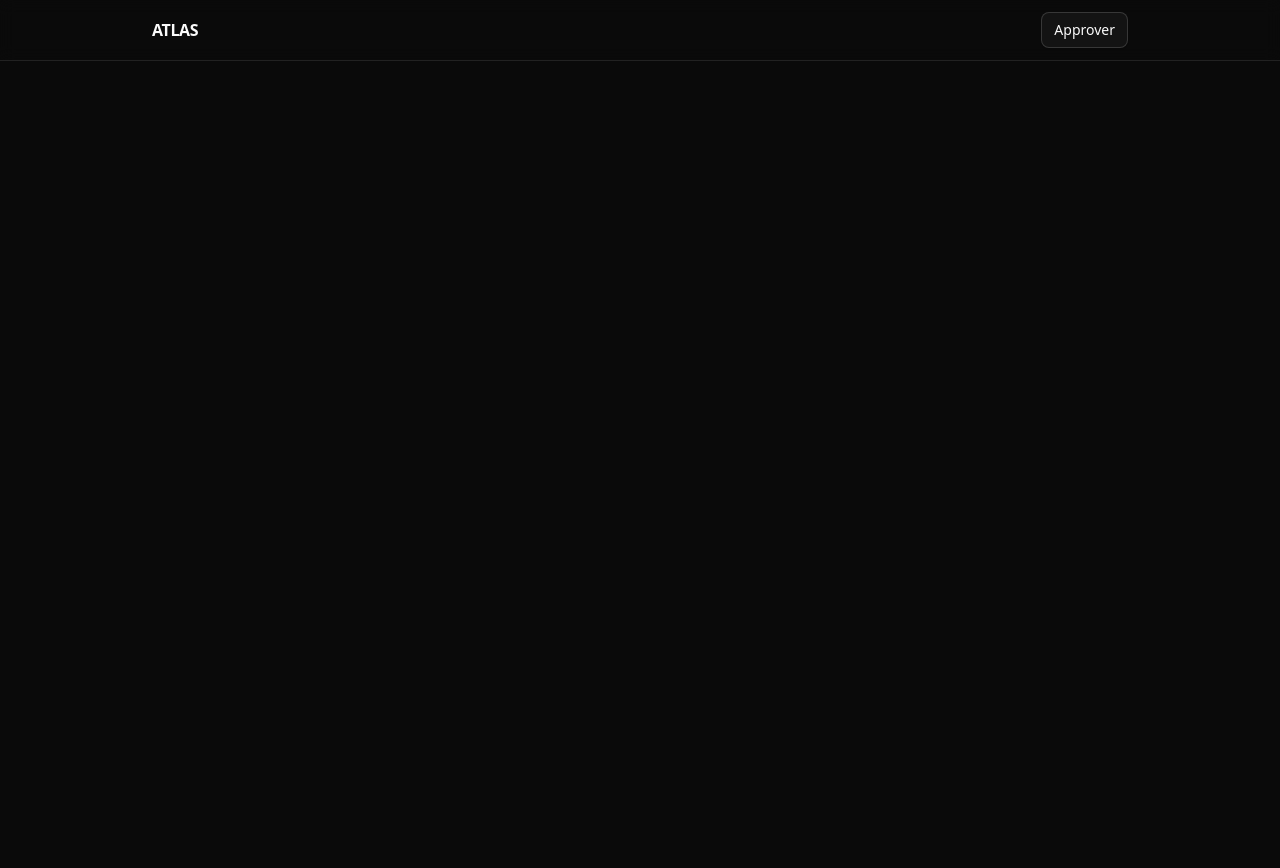
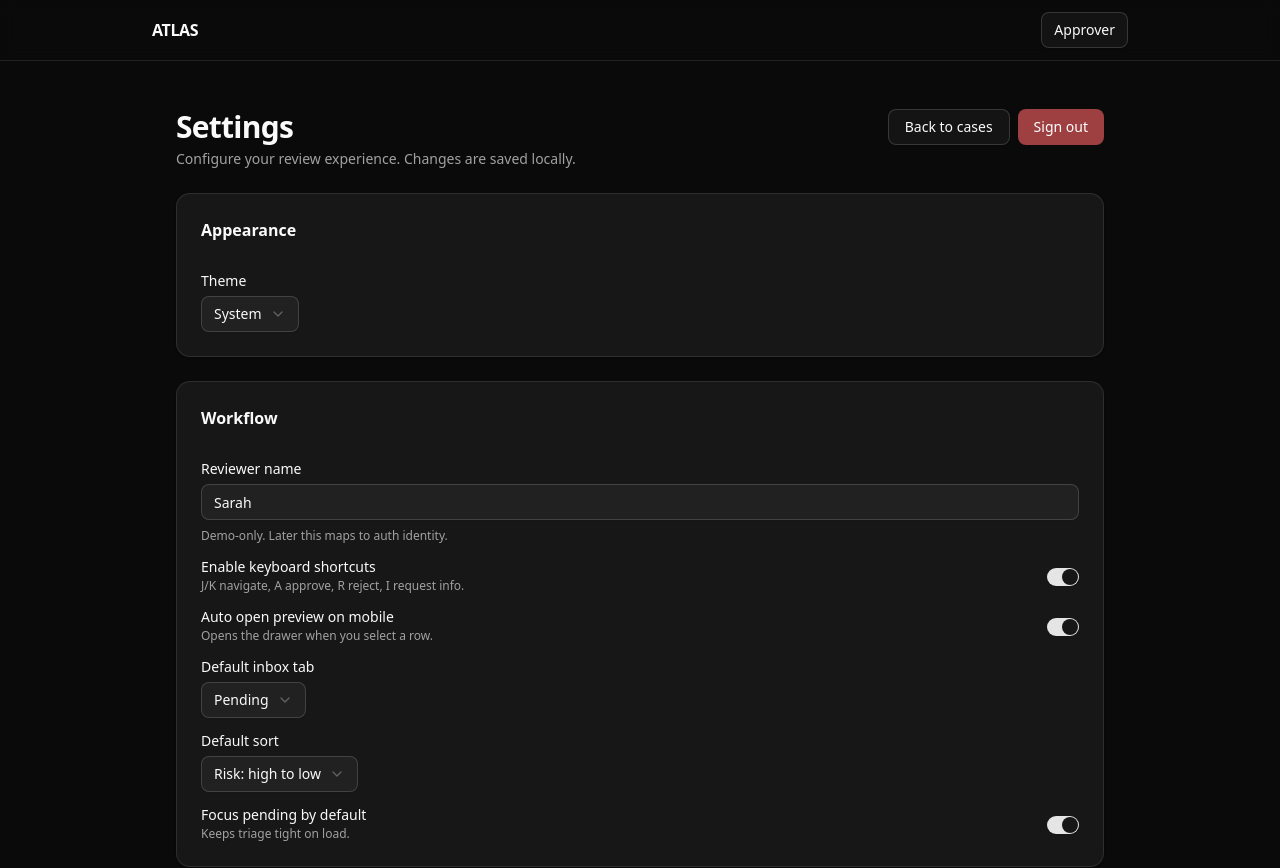
Before and after one commit to kr4k3n22/atlas, a Next.js app: page /settings in a window 1280 px wide. Shown: the top 868 px of the page. Before the commit the page ends 800 px from the top, so only its background shows below. Built offline with nearby package versions, Linux system fonts and the light colour scheme; no server answers.

Commit message:
Add settings page with logout and navigation buttons

```diff
--- a/src/app/settings/page.tsx
+++ b/src/app/settings/page.tsx
@@ -1,8 +1,11 @@
 "use client";
 
+import Link from "next/link";
 import React from "react";
 import { useRouter } from "next/navigation";
 import { createClient } from "@/lib/supabaseClient";
+import SettingsClient from "./settings-client";
+import { Button } from "@/components/ui/button";
 
 export default function SettingsPage() {
   const router = useRouter();
@@ -20,5 +23,26 @@ export default function SettingsPage() {
     }
   }
 
-  // ...rest of component
+  return (
+    <div className="mx-auto max-w-5xl p-6 space-y-6">
+      <header className="flex flex-wrap items-start justify-between gap-4">
+        <div>
+          <h1 className="text-3xl font-semibold tracking-tight">Settings</h1>
+          <p className="text-sm text-muted-foreground mt-1">
+            Configure your review experience. Changes are saved locally.
+          </p>
+        </div>
+        <div className="flex items-center gap-2">
+          <Button variant="outline" asChild>
+            <Link href="/cases">Back to cases</Link>
+          </Button>
+          <Button variant="destructive" onClick={logout} disabled={busy}>
+            {busy ? "Signing out..." : "Sign out"}
+          </Button>
+        </div>
+      </header>
+
+      <SettingsClient />
+    </div>
+  );
 }
```
